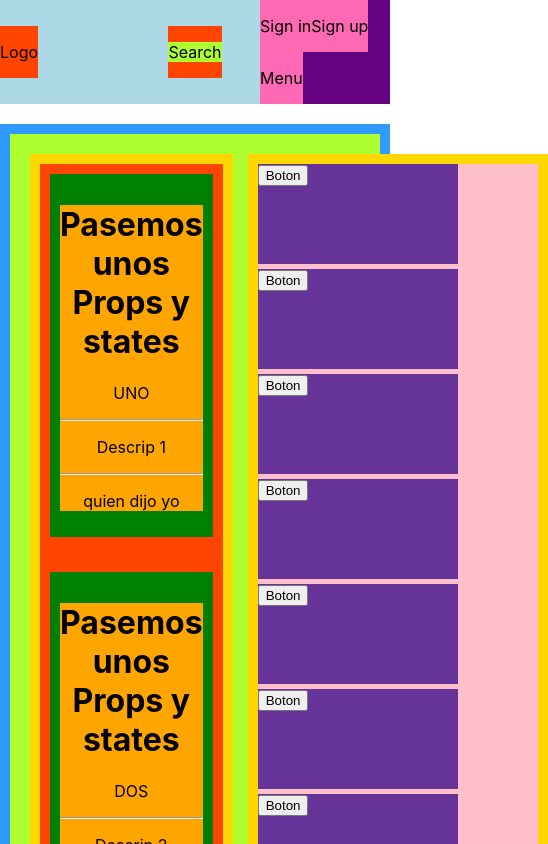
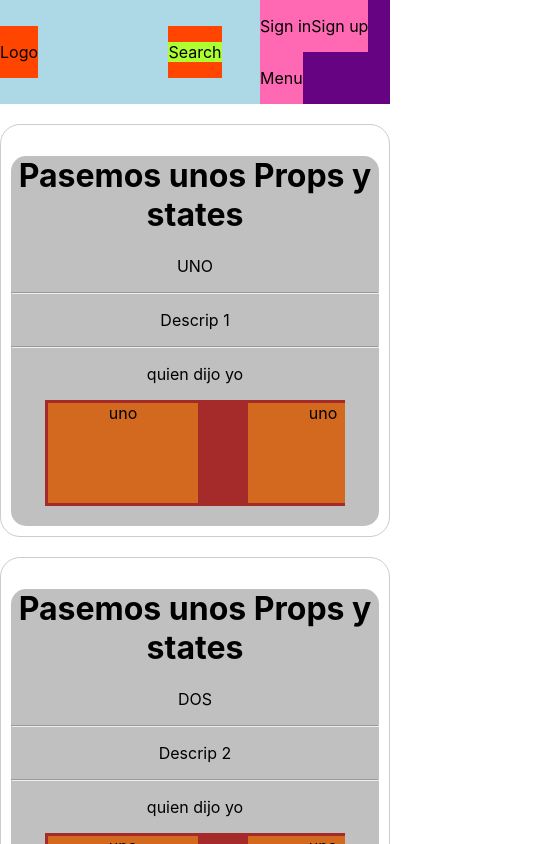
Before and after one commit to Danielprotr/propstating, a React (Create React App) app: page / in a window 390 px wide. Shown: the top 844 px of the page, 548 px wide, since content can reach past the window. Built offline with nearby package versions, Linux system fonts and the light colour scheme.

Commit message:
Media Query added

```diff
--- a/src/components/Grid.js
+++ b/src/components/Grid.js
@@ -19,6 +19,7 @@ export class Grid extends Component {
                             otro="quien dijo yo"
                             />
                     </div>
+                    <br/>
                     <div className="Grid__item">
                         <Info
                             texto="DOS"
@@ -26,6 +27,7 @@ export class Grid extends Component {
                             otro="quien dijo yo"
                             />
                     </div>
+                    <br/>
                     <div className="Grid__item">
                         <Info
                             texto="TRES"
--- a/src/components/Info.js
+++ b/src/components/Info.js
@@ -16,6 +16,13 @@ class Info extends Component {
                 <p>{this.props.description}</p>
                 <hr/>
                 <p>{this.props.otro}</p>
+                <div className="sel">
+                    <div className="sel__item">uno</div>
+                    <div className="sel__item">uno</div>
+                    <div className="sel__item">uno</div>
+                    <div className="sel__item">uno</div>
+                </div>
+                <br/>
             </div>
         )
     }
--- a/src/components/styles/Grid.css
+++ b/src/components/styles/Grid.css
@@ -6,15 +6,17 @@
 }
 
 .Grid__main-container{
-    margin: 10px;
+    /* margin: 10px; */
     display: grid;
     /* grid-template-columns: repeat(3, 1fr); */
-    background: orangered;
-    gap: 15px;
+    /* background: orangered; */
+    /* gap: 15px; */
 }
 
 .Grid__item{
-    background: green;
-    margin: 10px;
+    /* background: green; */
+    /* margin: 10px; */
     padding: 10px;
+    border: 1px solid rgb(204, 204, 204);
+    border-radius: 20px;
 }
--- a/src/components/styles/Info.css
+++ b/src/components/styles/Info.css
@@ -1,5 +1,26 @@
 
 .info_container{
-    background: orange;
+    background: rgb(192, 192, 192);
     text-align: center;
+    border-radius: 15px;
+    margin: auto;
 }
+
+.sel{
+    background: brown;
+    overflow: scroll;
+    max-width: 300px;
+    max-height: 300px;
+    margin: auto;
+
+    display: grid;
+    grid-template-columns: repeat(5, 200px);
+}
+
+.sel__item{
+
+    width: 150px;
+    height: 100px;
+    background: chocolate;
+    margin: 3px;
+}
--- a/src/components/styles/Sidenav.css
+++ b/src/components/styles/Sidenav.css
@@ -2,15 +2,15 @@
 .Sidenav__container{
 
     background: pink;
-    margin: 10px;
+    /* margin: 10px; */
     /* height: 500px;
     overflow: scroll; */
 }
 
 .Sidenav__item{
     background: rebeccapurple;
-    width: 200px;
-    height: 100px;
+    /* width: 200px;
+    height: 100px; */
     margin-bottom: 5px;
 }
 
--- a/src/pages/styles/Pagina.css
+++ b/src/pages/styles/Pagina.css
@@ -10,26 +10,36 @@
 }
 
 .Page__layout-center{
-    background: rgb(47, 154, 255);
+    /* background: rgb(47, 154, 255); */
     margin: auto;
-    padding: 10px;
-    /* width: 1000px; */
+    /* padding: 10px; */
+    /* max-width: 350px; */
 }
 
 
 .Pagina__Container{
     display: grid;
-    grid-template-columns: 1fr 300px;
+    grid-template-columns: 1fr;
     gap: 15px;
-    padding: 20px;
-    background: greenyellow;
+    /* padding: 20px; */
+    /* background: greenyellow; */
 }
 
 .Pagina__item{
-    background: gold;
+    /* background: gold; */
 }
 
 .Pagina__item:nth-of-type(1){
-    background: gold;
+    /* background: gold; */
     /* grid-column: 1 / span 3; */
 }
+
+@media all and (min-width: 500px){
+    .Page__layout-center{
+        max-width: 600px;
+    }
+
+    /* .Pagina__Container{
+        grid-template-columns: 1fr 1fr;
+    } */
+}
```
